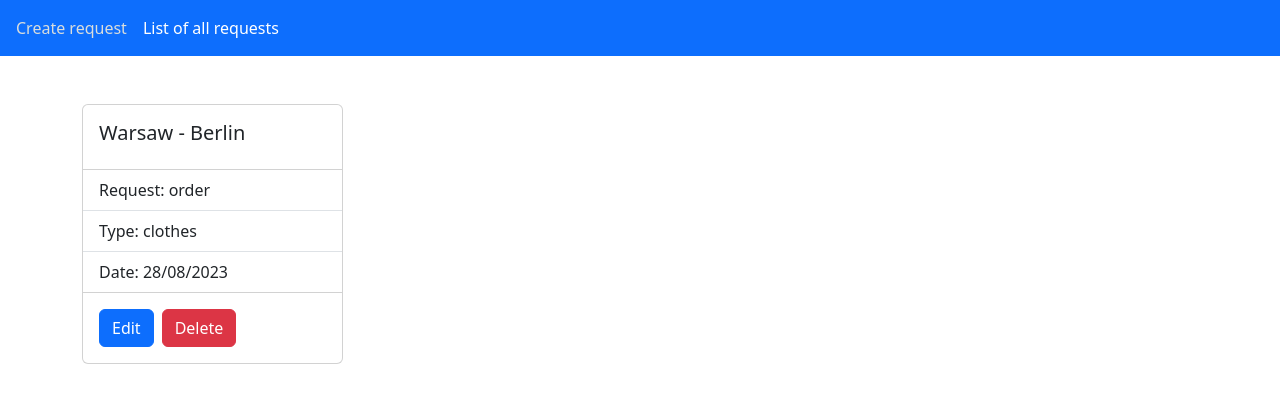
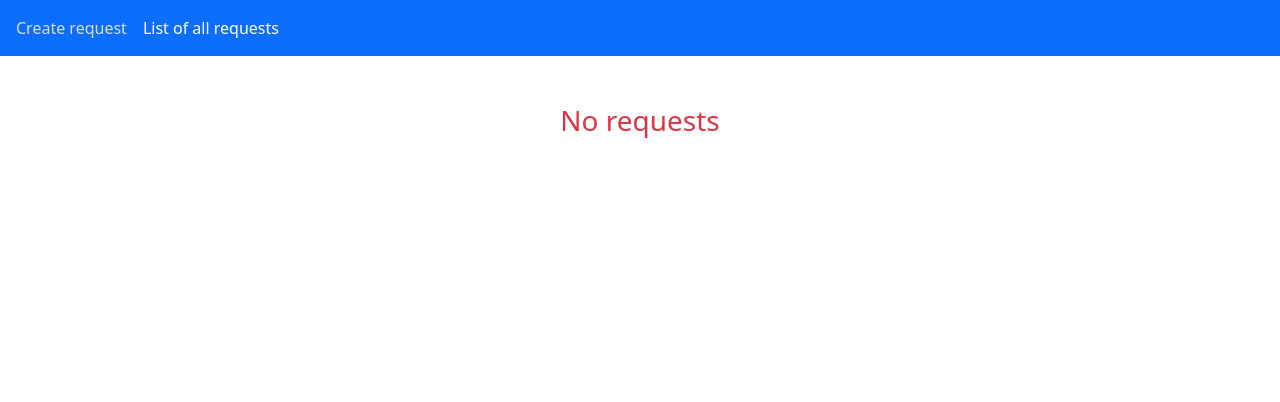
Before and after one commit to alinakornieieva/test-task, a React (Create React App) app: page /requests in a window 1280 px wide. Both pictures are taken after a click on the button "Delete". Shown: the top 402 px of the page. Built offline with nearby package versions, Linux system fonts and the light colour scheme.

Commit message:
Added ability to delete request

```diff
--- a/src/components/List/List.js
+++ b/src/components/List/List.js
@@ -1,13 +1,18 @@
-import { useSelector } from "react-redux"
+import { useDispatch, useSelector } from "react-redux"
 import Container from 'react-bootstrap/Container'
 import Row from 'react-bootstrap/Row'
 import Col from 'react-bootstrap/Col'
 import Card from 'react-bootstrap/Card'
 import ListGroup from 'react-bootstrap/ListGroup'
 import Button from 'react-bootstrap/Button'
+import { deleteItem } from "../../redux/slice"
 
 export const List = () => {
     const { items } = useSelector((state) => state.requests)
+    const dispatch = useDispatch()
+    if (items.length < 1) {
+        return <p className="h3 text-danger text-center mt-5">No requests</p>
+    }
     return <Container className="my-5">
         <Row>
             {items.map((item) => <Col className="mb-3" lg={3} md={6} sm={12} key={item.id}>
@@ -23,7 +28,7 @@ export const List = () => {
                     </ListGroup>
                     <Card.Body>
                         <Button variant="primary me-2">Edit</Button>
-                        <Button variant="danger">Delete</Button>
+                        <Button onClick={() => dispatch(deleteItem(item.id))} variant="danger">Delete</Button>
                     </Card.Body>
                 </Card>
             </Col>)}
--- a/src/redux/slice.js
+++ b/src/redux/slice.js
@@ -10,8 +10,12 @@ const slice = createSlice({
     name: 'requests',
     initialState,
     reducers: {
+        deleteItem: (state, action) => {
+            state.items = state.items.filter((item) => item.id !== action.payload)
+        }
     }
 })
 
-const { reducer } = slice
+const { reducer, actions } = slice
 export default reducer
+export const { deleteItem } = actions
```
